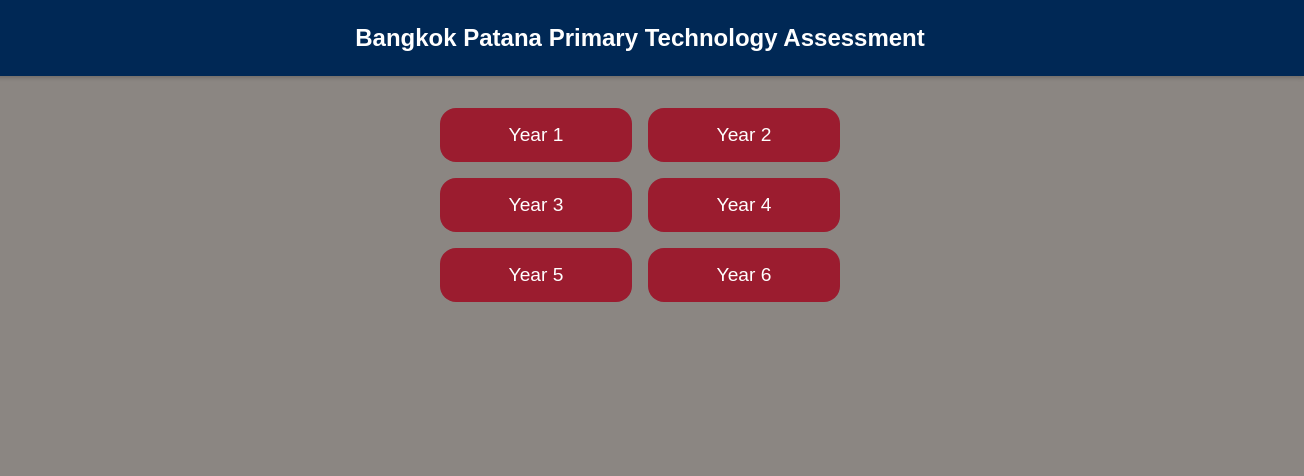
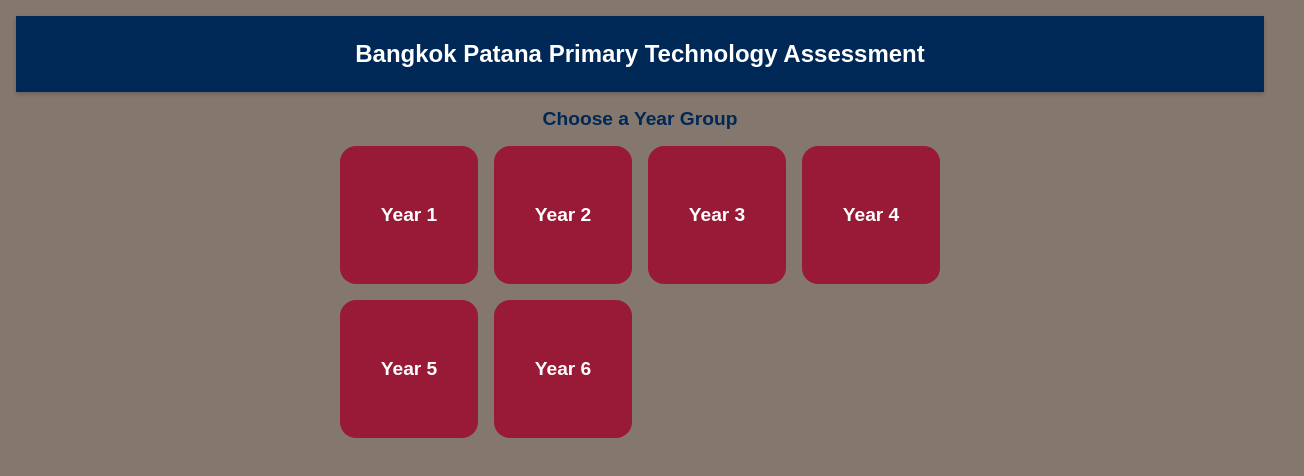
Before and after one commit to GlennMalcolm/BPSTechAssessment, a plain HTML site: page index.html in a window 1280 px wide. Shown: the whole page, 1304 px wide, since content can reach past the window. Drawn offline with Linux system fonts and the light colour scheme.

Commit message:
Update index.html

```diff
--- a/index.html
+++ b/index.html
@@ -4,69 +4,92 @@
   <meta charset="UTF-8" />
   <title>Bangkok Patana Primary Technology Assessment</title>
   <style>
-    /* Example colour variables (approximate) */
+    /* Colour Variables */
     :root {
-      --school-red:   #9B1C2F; /* Deep red */
-      --school-navy:  #002855; /* Dark navy */
-      --school-grey:  #8B8682; /* Warm grey */
-      --school-white: #FFFFFF; /* White */
+      --patana-grey:       #84776d;
+      --patana-montrachet: #991a36;
+      --patana-blue:       #002857;
+      --white:             #ffffff;
     }
 
-    body {
+    /* Basic Reset & Body Styles */
+    * {
+      box-sizing: border-box;
       margin: 0;
       padding: 0;
+    }
+    body {
       font-family: Arial, sans-serif;
-      background-color: var(--school-grey); /* Subtle grey background */
+      background-color: var(--patana-grey);
       display: flex;
       flex-direction: column;
       align-items: center;
+      justify-content: flex-start;
+      min-height: 100vh;
+      padding: 1rem;
     }
 
-    /* Header / Title */
+    /* Header */
     header {
-      background-color: var(--school-navy);
-      color: var(--school-white);
+      background-color: var(--patana-blue);
+      color: var(--white);
       width: 100%;
-      padding: 1.5rem;
+      padding: 1.5rem 1rem;
       text-align: center;
+      margin-bottom: 1rem;
       box-shadow: 0 2px 4px rgba(0, 0, 0, 0.2);
-      margin-bottom: 2rem;
     }
     header h1 {
+      font-size: 1.5rem;
       margin: 0;
-      font-size: 1.5rem;
     }
 
-    /* Container for the buttons */
+    /* Subheading */
+    h2 {
+      color: var(--patana-blue);
+      margin-bottom: 1rem;
+      font-size: 1.2rem;
+      text-align: center;
+    }
+
+    /* Container for Year Buttons */
     .year-container {
+      /* Responsive grid that expands/shrinks automatically */
       display: grid;
-      grid-template-columns: repeat(2, minmax(120px, 1fr));
+      grid-template-columns: repeat(auto-fit, minmax(120px, 1fr));
       gap: 1rem;
-      width: 90%;
-      max-width: 400px;
+      width: 100%;
+      max-width: 600px; /* Control maximum width on large screens */
       margin: 0 auto;
     }
 
     /* Year Group Buttons */
     .year-button {
-      background-color: var(--school-red);
-      color: var(--school-white);
+      background-color: var(--patana-montrachet);
+      color: var(--white);
       border: none;
-      border-radius: 1rem;  /* Rounded corners */
-      padding: 1rem;
+      border-radius: 1rem;
+      /* Make each button a flexible square (or near-square) */
+      aspect-ratio: 1;
+      display: flex;
+      align-items: center;
+      justify-content: center;
       font-size: 1.2rem;
+      font-weight: bold;
       cursor: pointer;
-      text-align: center;
       transition: background-color 0.3s ease;
     }
     .year-button:hover {
-      background-color: var(--school-navy);
+      background-color: var(--patana-blue);
     }
 
-    /* Mobile-friendly layout adjustments */
+    /* For very small screens, you can adjust spacing or font sizes if needed */
     @media (max-width: 480px) {
-      .year-container {
-        grid-template-columns: 1fr; /* Stack buttons on smaller screens */
+      header h1 {
+        font-size: 1.2rem;
+      }
+      .year-button {
+        font-size: 1rem;
       }
     }
   </style>
@@ -76,6 +99,9 @@
   <header>
     <h1>Bangkok Patana Primary Technology Assessment</h1>
   </header>
+
+  <!-- Subheading -->
+  <h2>Choose a Year Group</h2>
 
   <div class="year-container">
     <button class="year-button">Year 1</button>
```
